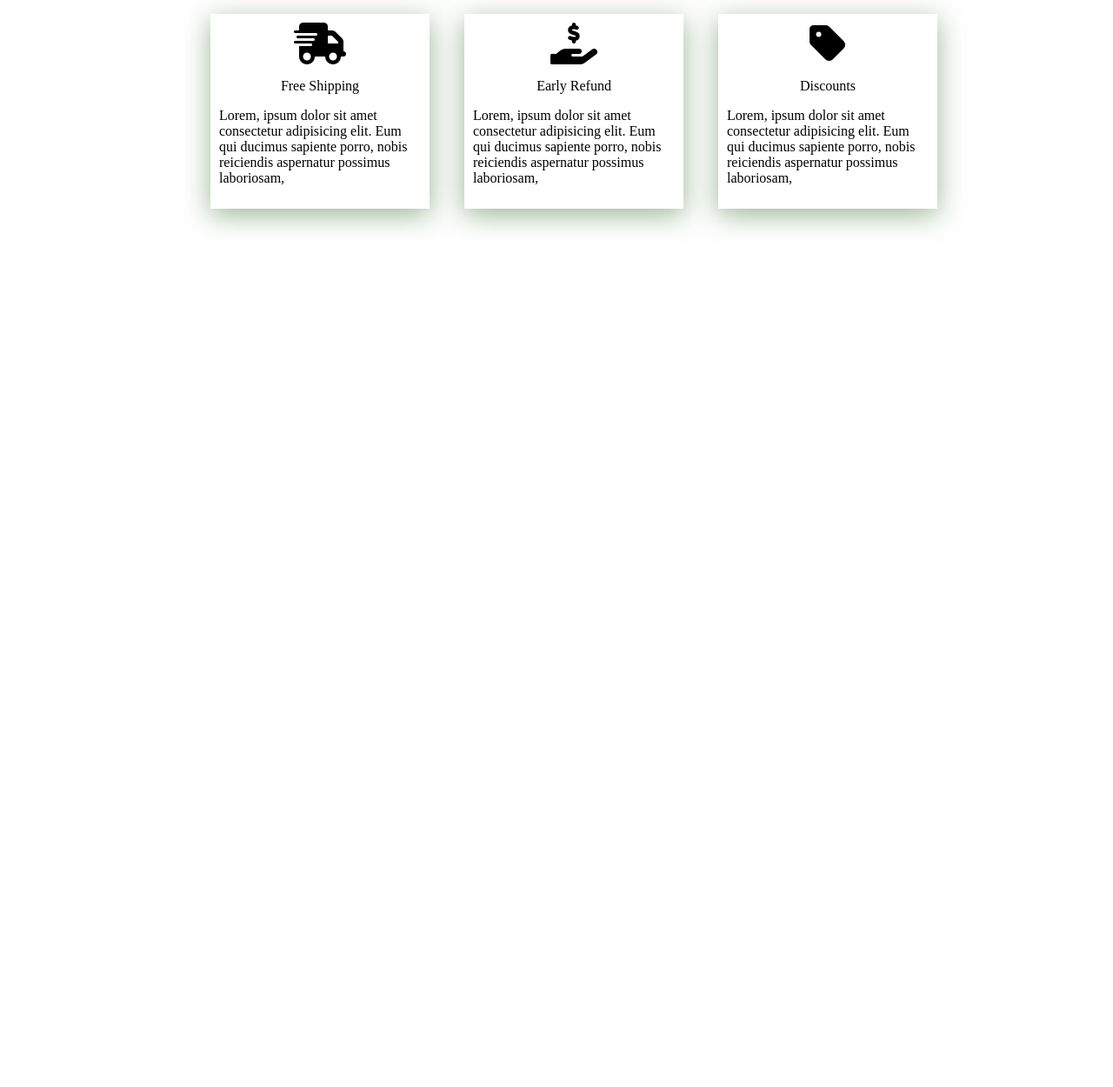
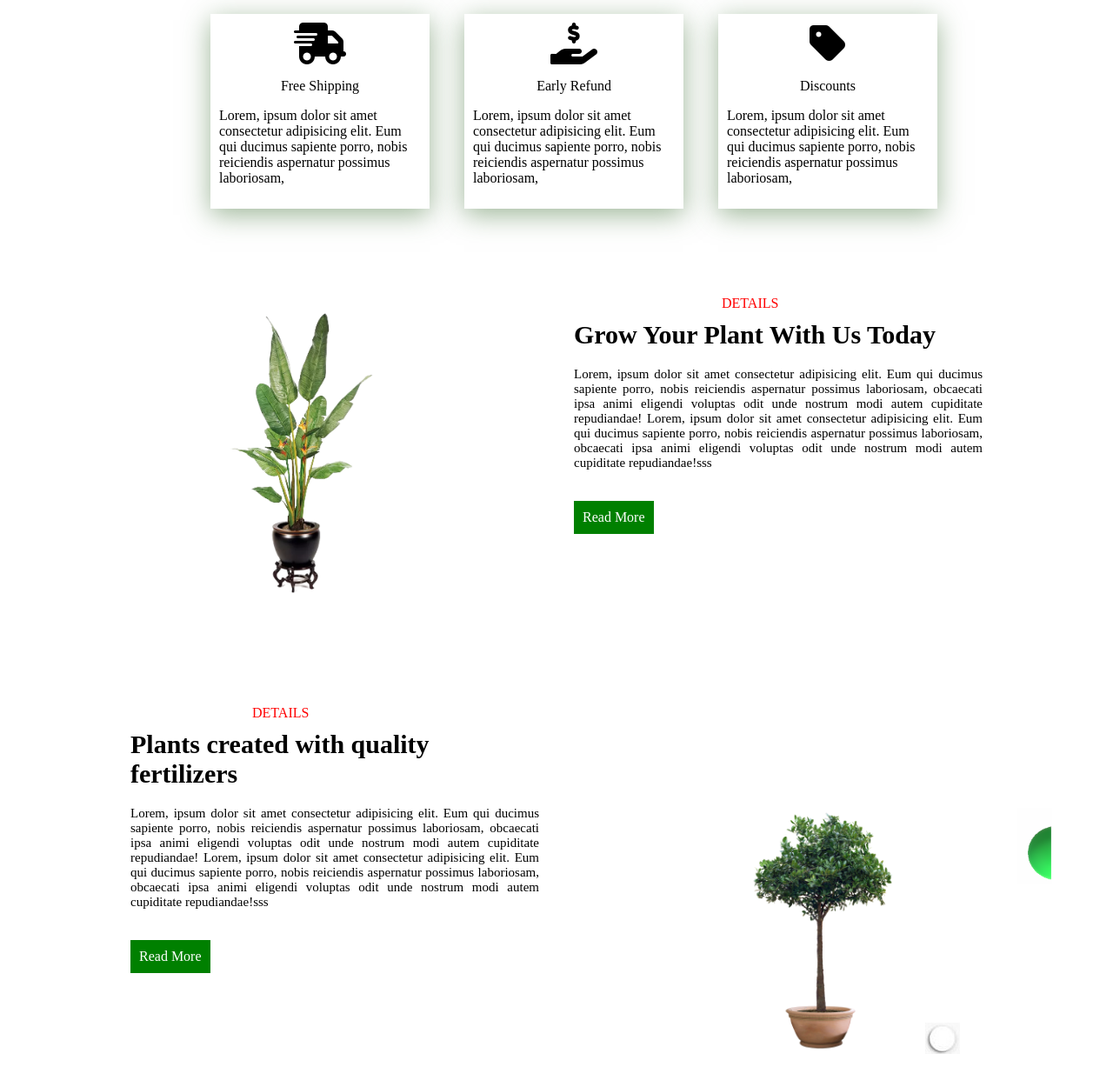
Before and after one commit to azlink2952/grow-plant, a plain HTML site: page index.html in a window 1280 px wide. Shown: the part 710-1960 px from the top of the page at 87% size. Before the commit the page ends 1010 px from the top, so only its background shows below. Drawn offline with Linux system fonts and the light colour scheme.

Commit message:
initial commit

```diff
--- a/index.html
+++ b/index.html
@@ -12,7 +12,7 @@
 
 <body>
     <div class="contact">
-        <p><i class="fa-solid fa-envelope"></i> advancoplanet@gmail.com <span><i class="fa-solid fa-phone"></i> +2348141656572</span></p>
+        <p><i class="fa-solid fa-envelope"></i> soneyeazla@gmail.com <span><i class="fa-solid fa-phone"></i> +2349063760396</span></p>
     </div>
     <div class="header">
         <div class="logo">
@@ -79,5 +79,30 @@
                 </p>
             </div>
         </div>
+        <div class="text-consent">
+            <p class="on">DETAILS</p>
+            <p class="tw">Grow Your Plant With Us Today</p>
+            <p class="th">Lorem, ipsum dolor sit amet consectetur adipisicing elit. Eum qui ducimus sapiente porro,
+                nobis reiciendis aspernatur possimus laboriosam, obcaecati ipsa animi
+                eligendi voluptas odit unde nostrum modi autem cupiditate repudiandae! Lorem, ipsum dolor sit amet consectetur adipisicing elit. Eum qui ducimus sapiente porro,
+                nobis reiciendis aspernatur possimus laboriosam, obcaecati ipsa animi
+                eligendi voluptas odit unde nostrum modi autem cupiditate repudiandae!sss</p>
+                <a class="read-more" href="#">Read More</a>
+                <img class="pic" src="images/pngwing.com (3).png" width="170">
+        </div>
+        <div class="text-consents">
+            <p class="ont">DETAILS</p>
+            <p class="twt">Plants created with quality <br /> fertilizers</p>
+            <p class="tht">Lorem, ipsum dolor sit amet consectetur adipisicing elit. Eum qui ducimus sapiente porro,
+                nobis reiciendis aspernatur possimus laboriosam, obcaecati ipsa animi
+                eligendi voluptas odit unde nostrum modi autem cupiditate repudiandae! Lorem, ipsum dolor sit amet consectetur adipisicing elit. Eum qui ducimus sapiente porro,
+                nobis reiciendis aspernatur possimus laboriosam, obcaecati ipsa animi
+                eligendi voluptas odit unde nostrum modi autem cupiditate repudiandae!sss</p>
+                <a class="read-mor" href="#">Read More</a>
+                <img class="pics" src="images/pngwing.com (2).png" width="170">
+                <img class="pi" src="images/55.png" width="40">
+                <img class="pix" src="images/fa136eb6-635f-47f8-88e6-434c8b4546e8 - Copy.jpg" width="40">
+        </div>
+
 </body>
 </html>
--- a/style.css
+++ b/style.css
@@ -151,3 +151,78 @@ body {
     display: flex;
     justify-content: center;
  }
+
+.on {
+   display: flex;
+   float: center;
+   margin: 100px 10px 10px 770px;
+   color: red;
+}
+.tw {
+   display: flex;
+   float: center;
+   margin: 10px 90px 10px 600px;
+   font-weight: bold;
+   font-size: 30px;
+}
+.th {
+   display: flex;
+   float: center;
+   margin: 20px 90px 10px 600px;
+   font-weight: lighter;
+   font-size: 15px;
+   text-align: justify;
+}
+.read-more {
+   background-color: green;
+   float: left;
+   text-decoration: none;
+   padding: 10px;
+   color: white;
+   margin: 25px 10px 10px 600px;
+}
+.pic {
+   float:none;
+   margin: -200px 20px 10px -500px;
+}
+.ont {
+   display: flex;
+   float: center;
+   margin: 100px 770px 10px 230px;
+   color: red;
+}
+.twt {
+   display: flex;
+   float: center;
+   margin: 10px 600px 10px 90px;
+   font-weight: bold;
+   font-size: 30px;
+}
+.tht {
+   display: flex;
+   float: center;
+   margin: 20px 600px 10px 90px;
+   font-weight: lighter;
+   font-size: 15px;
+   text-align: justify;
+}
+.read-mor {
+   background-color: green;
+   float: left;
+   text-decoration: none;
+   padding: 10px;
+   color: white;
+   margin: 25px 10px 10px 90px;
+}
+.pics {
+   float:none;
+   margin: -200px 20px 10px 800px;
+}
+.pi {
+   float: right;
+   margin: -200px 10px 10px 10px
+}
+.pix {
+   float:none;
+   margin: 10px 10px 10px 10px;
+}
```
Also changed, not shown: images/55.png (added), images/fa136eb6-635f-47f8-88e6-434c8b4546e8 - Copy.jpg (added), images/pngwing.com (2).png (added), images/pngwing.com (3).png (added).
